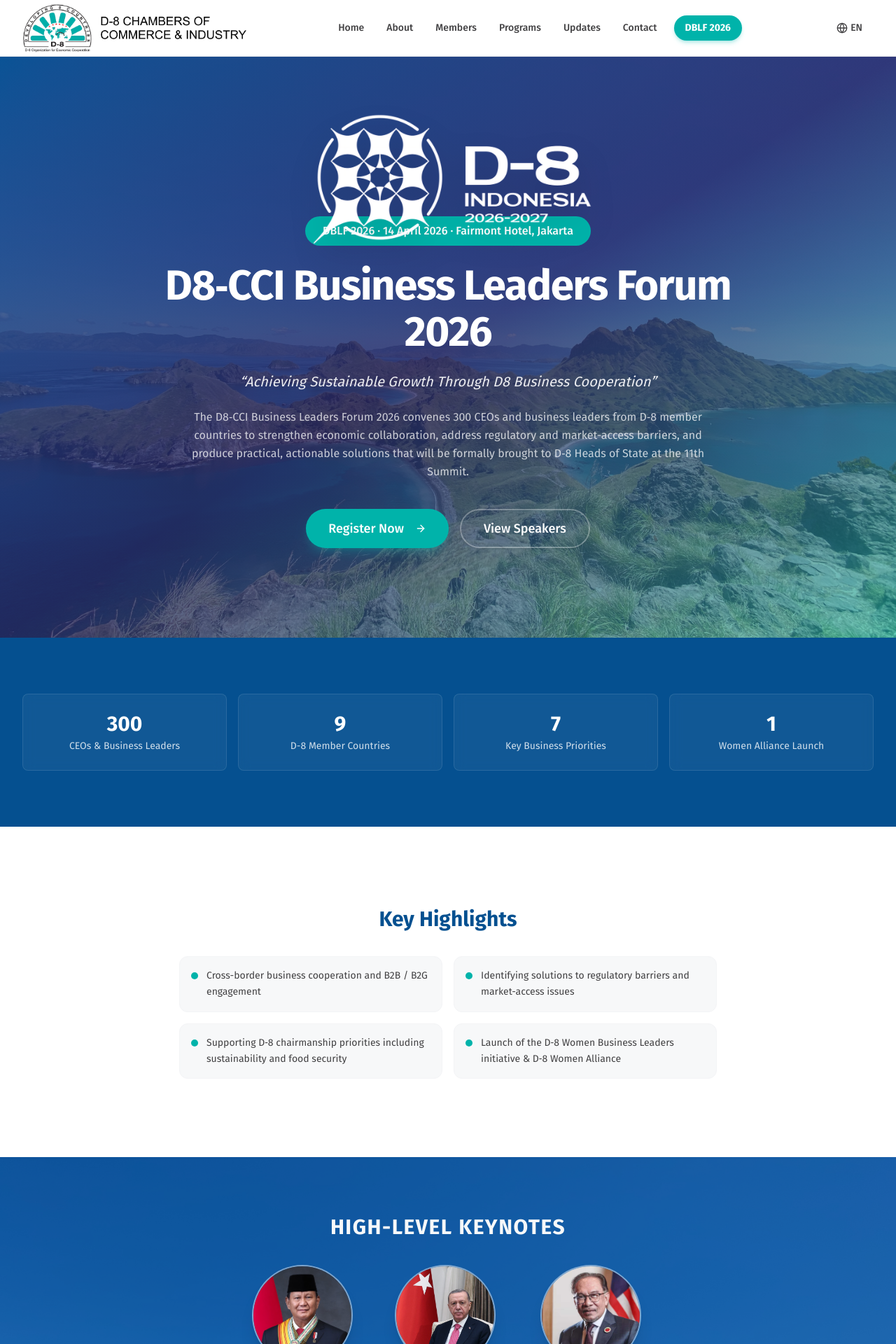
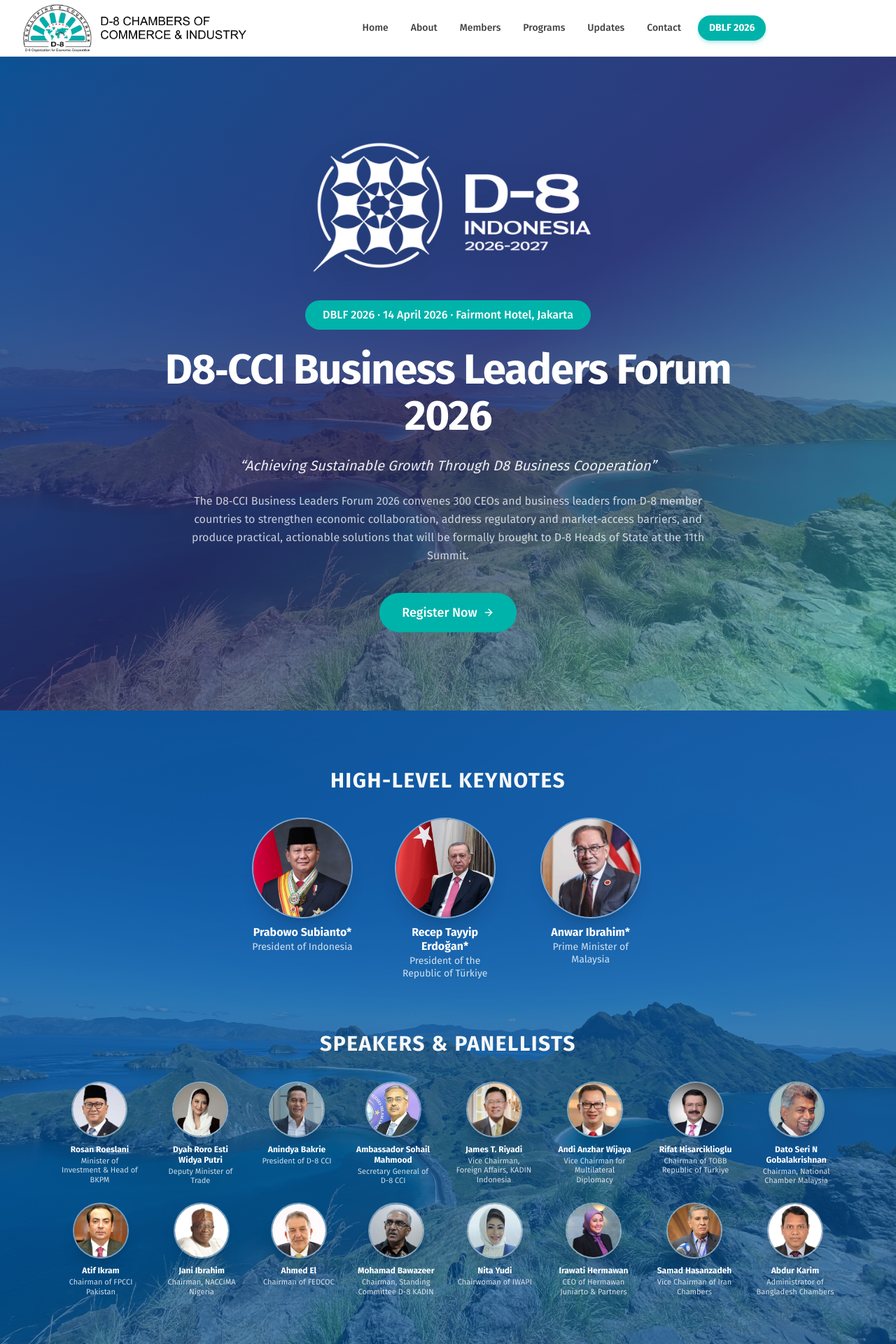
Before and after one commit to davekoz-dev/d8-cci, a Next.js app: page /business-leaders-forum in a window 1280 px wide. Shown: the top 1920 px of the page at 70% size. Built offline with nearby package versions, Linux system fonts and the light colour scheme.

Commit message:
style: fix broken style

```diff
--- a/app/business-leaders-forum/page.tsx
+++ b/app/business-leaders-forum/page.tsx
@@ -191,7 +191,7 @@
                 />
                 <div className="absolute inset-0 bg-gradient-to-br from-[#055090]/85 via-[#282561]/80 to-[#00B3AA]/60" />
 
-                <Container size="xl" className="relative z-10 py-20 md:py-28 lg:py-32">
+                <Container size="xl" className="relative z-10 py-20 md:py-28 lg:py-28">
                     <div className="text-center space-y-6 max-w-4xl mx-auto">
                         <Image
                             src="/assets/d8/logo/d8-logo-v2.png"
@@ -199,7 +199,7 @@
                             width={1200}
                             height={850}
                             priority
-                            className="-my-4 md:-my-8 lg:-my-14 w-44 sm:w-60 md:w-72 lg:w-[420px] h-auto mx-auto drop-shadow-2xl"
+                            className="w-44 sm:w-60 md:w-72 lg:w-[420px] h-auto mx-auto drop-shadow-2xl"
                         />
                         <Badge variant="secondary" className="text-sm md:text-base px-6 py-2">
                             {forum.badge}
@@ -219,52 +219,14 @@
                             <Button
                                 onClick={() => setIsModalOpen(true)}
                                 size="lg"
-                                className="bg-[#00B3AA] hover:bg-[#00a09a] text-white rounded-full px-8 shadow-lg shadow-[#00B3AA]/25 cursor-pointer"
+                                className="bg-[#00B3AA] hover:bg-[#00a09a] text-white rounded-full px-8  shadow-[#00B3AA]/25 cursor-pointer group"
                             >
-                                Register Now <ArrowRight className="ml-2 h-4 w-4" />
-                            </Button>
-                            <Button
-                                asChild
-                                size="lg"
-                                variant="outline"
-                                className="border-white/30 text-white hover:bg-white/10 rounded-full px-8"
-                            >
-                                <a href="#speakers">View Speakers</a>
+                                Register Now <ArrowRight className="h-5 w-5 transition-transform duration-200 group-hover:translate-x-1" />
                             </Button>
                         </div>
                     </div>
                 </Container>
             </section>
-
-            {/* ── Stats ────────────────────────────────────────────────── */}
-            <Section variant="primary" padding="md">
-                <Container size="xl">
-                    <div className="grid grid-cols-2 md:grid-cols-4 gap-4">
-                        {stats.map((stat) => (
-                            <StatCard key={stat.label} {...stat} />
-                        ))}
-                    </div>
-                </Container>
-            </Section>
-
-            {/* ── Key Highlights ───────────────────────────────────────── */}
-            <Section variant="default" padding="lg">
-                <Container size="lg">
-                    <div className="max-w-3xl mx-auto">
-                        <Typography variant="h2" className="text-[#055090] text-center mb-8">
-                            Key Highlights
-                        </Typography>
-                        <ul className="grid grid-cols-1 md:grid-cols-2 gap-4">
-                            {highlights.map((item) => (
-                                <li key={item} className="flex items-start gap-3 p-4 rounded-xl bg-[#F7F8F9] border border-gray-100">
-                                    <span className="mt-1.5 h-2.5 w-2.5 rounded-full bg-[#00B3AA] flex-shrink-0" />
-                                    <span className="text-[#414042] text-sm leading-relaxed">{item}</span>
-                                </li>
-                            ))}
-                        </ul>
-                    </div>
-                </Container>
-            </Section>
 
             {/* ── Keynote Speakers ─────────────────────────────────────── */}
             <section id="speakers" className="relative w-full overflow-hidden">
@@ -305,6 +267,36 @@
                     </div>
                 </Container>
             </section>
+            {/* ── Stats ────────────────────────────────────────────────── */}
+            <Section variant="primary" padding="md">
+                <Container size="xl">
+                    <div className="grid grid-cols-2 md:grid-cols-4 gap-4">
+                        {stats.map((stat) => (
+                            <StatCard key={stat.label} {...stat} />
+                        ))}
+                    </div>
+                </Container>
+            </Section>
+
+            {/* ── Key Highlights ───────────────────────────────────────── */}
+            <Section variant="default" padding="lg">
+                <Container size="lg">
+                    <div className="max-w-3xl mx-auto">
+                        <Typography variant="h2" className="text-[#055090] text-center mb-8">
+                            Key Highlights
+                        </Typography>
+                        <ul className="grid grid-cols-1 md:grid-cols-2 gap-4">
+                            {highlights.map((item) => (
+                                <li key={item} className="flex items-start gap-3 p-4 rounded-xl bg-[#F7F8F9] border border-gray-100">
+                                    <span className="mt-1.5 h-2.5 w-2.5 rounded-full bg-[#00B3AA] flex-shrink-0" />
+                                    <span className="text-[#414042] text-sm leading-relaxed">{item}</span>
+                                </li>
+                            ))}
+                        </ul>
+                    </div>
+                </Container>
+            </Section>
+
 
             {/* ── Organizing Committee ──────────────────────────────────── */}
             <Section variant="default" padding="lg">
@@ -365,7 +357,7 @@
                     </div>
                     <div className="text-center mt-8">
                         <Button asChild size="lg" className="bg-white text-[#055090] hover:bg-white/90 rounded-full px-8">
-                            <Link href="/events">View All Events <ArrowRight className="ml-2 h-4 w-4" /></Link>
+                            <Link href="/events" className='flex items-center'>View All Events <ArrowRight className="ml-2 h-4 w-4" /></Link>
                         </Button>
                     </div>
                 </Container>
--- a/components/home/D8CciOverview.tsx
+++ b/components/home/D8CciOverview.tsx
@@ -127,10 +127,10 @@
 
                 {/* ── CTA ─────────────────────────────────────────── */}
                 <div className="text-center mt-12">
-                    <Button asChild size="lg" variant="outline" className="group">
-                        <Link href="/about-d8">
+                    <Button asChild size="lg" variant="outline" className="group rounded-lg">
+                        <Link href="/about-d8" className='flex items-center gap-2'>
                             Learn More About D-8 CCI
-                            <ArrowRight className="ml-2 h-4 w-4 transition-transform group-hover:translate-x-1" />
+                            <ArrowRight className="h-4 w-4 transition-transform group-hover:translate-x-1" />
                         </Link>
                     </Button>
                 </div>
--- a/components/home/Hero.tsx
+++ b/components/home/Hero.tsx
@@ -6,7 +6,8 @@
 import { Container } from '@/components/ui/Container';
 import { Button } from '@/components/ui/button';
 import { d8CCIMembers } from '@/lib/constants/d8-cci-data';
-import { CalendarDays, MapPin, ChevronsRight, ChevronDown } from 'lucide-react';
+import { CalendarDays, MapPin, ChevronsRight, ChevronDown, ArrowRight } from 'lucide-react';
+import { Arrow } from 'radix-ui/internal';
 
 /* ────────────────────────────────────────────────────────────
    Countdown hook — ticks every second until the forum date
@@ -99,20 +100,21 @@
         </div>
 
         {/* Quotation Badge (Top Left) */}
-        <div className="hidden lg:block absolute top-8 left-8 right-8 z-20">
+        <div className="hidden lg:block absolute top-8 left-8 right-8 z-20 space-y-4">
           <p className="text-white text-md md:text-md font-small leading-relaxed drop-shadow-[0_2px_4px_rgba(0,0,0,0.8)]">
             "Jakarta, Indonesia, will host the D-8 Summit 2026 attended by 16 heads of state and D-8 CCI will concurrently host a Business Leaders Forum on 14 April."{' '}
           </p>
           <Button
             asChild
-            variant="outline"
             className="
-              border-white/30 text-white hover:bg-white/10 hover:border-white/50
-              rounded-full px-6 backdrop-blur-sm
-              transition-all duration-300
+              bg-[#00B3AA] hover:bg-[#00a09a] text-white
+              rounded-full px-6 shadow-lg shadow-[#00B3AA]/30
+              transition-all duration-300 group
             "
           >
-            <Link href="/business-leaders-forum">Register now</Link>
+            <Link href="/business-leaders-forum" className='flex items-center gap-2'>Register now
+              <ArrowRight size={16} className='group-hover:translate-x-1 transition-transform duration-200' />
+            </Link>
           </Button>
         </div>
       </div>
--- a/components/layout/Header.tsx
+++ b/components/layout/Header.tsx
@@ -71,7 +71,7 @@
           {/* Language Switcher & Mobile Menu */}
           <div className="flex items-center gap-4">
             {/* Language Switcher */}
-            <Button
+            {/* <Button
               variant="ghost"
               size="sm"
               onClick={toggleLanguage}
@@ -79,7 +79,7 @@
             >
               <Globe className="h-4 w-4" />
               <span className="text-sm font-medium uppercase">{language}</span>
-            </Button>
+            </Button> */}
 
             {/* Mobile Menu Button */}
             <button
```
